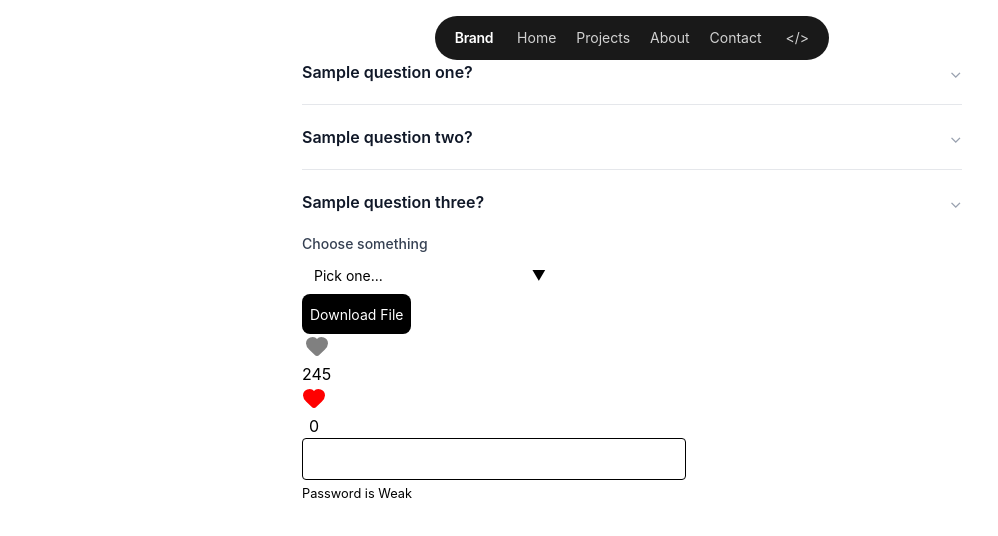
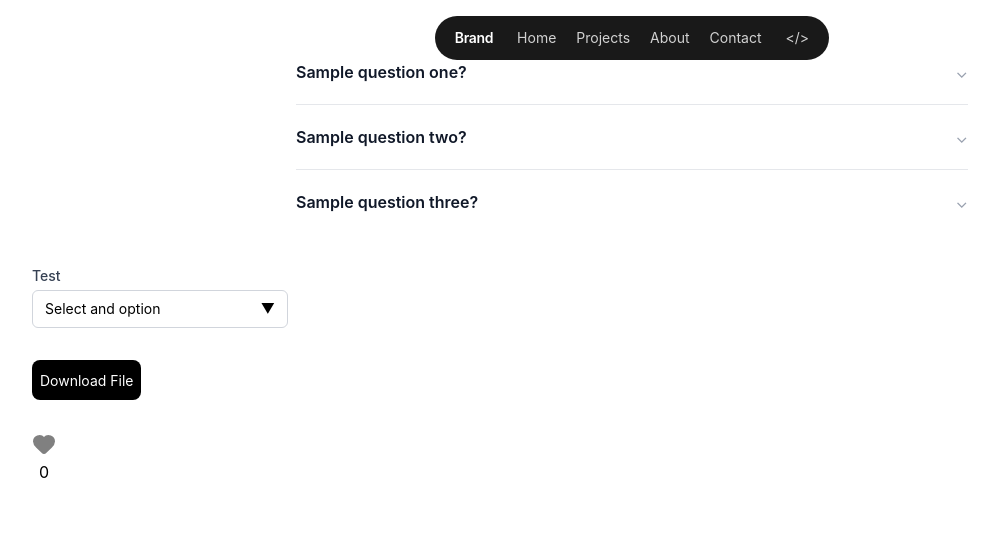
Before and after one commit to omkarwarik02/stark, a React (Vite) app: page / in a window 1280 px wide. Shown: the top 536 px of the page, without its empty margins (8-1006 px from the left). Built offline with nearby package versions, Linux system fonts and the light colour scheme.

Commit message:
fix: export LikeButton from library entry

```diff
--- a/src/App.tsx
+++ b/src/App.tsx
@@ -3,30 +3,15 @@ import DynamicIslandNavbar from './DynamicIslandNavbar/DynamicIslandNavbar'
 import FileDownloadButton from './FileDownloadButton/FileDownloadButton'
 import { FAQAccordion } from './index'
 import LikeButton from './LikeButton/LikeButton'
-import PasswordStrengthCheck from './PasswordStrengthCheck/PasswordStrengthCheck'
-
 
 function App() {
   return (
-    <div style={{ maxWidth: 700, margin: '40px auto', padding: '0 20px' }}>
+    <div className="p-10 space-y-8">
       <DynamicIslandNavbar />
       <FAQAccordion />
-      <DropdownMenu
-  label="Choose something"
-  placeholder="Pick one..."
-  options={[
-    { value: 'opt1', label: 'Option 1' },
-    { value: 'opt2', label: 'Option 2' }
-  ]}
-  handleChange={(value) => console.log('Selected:', value)}
-/>
-<FileDownloadButton
-        href="/sample_text.pdf"
-        download="sample_text.pdf"
-      />
-       <LikeButton initialCount={245} initialIsLiked={false} />
-       <LikeButton initialCount={0} initialIsLiked={true} />
-       <PasswordStrengthCheck/>
+      <DropdownMenu label="Test" />
+      <FileDownloadButton href="/test.pdf" download="test.pdf" />
+      <LikeButton initialCount={0} initialIsLiked={false} />
     </div>
   )
 }
--- a/src/DropdownMenu/DropdownMenu.tsx
+++ b/src/DropdownMenu/DropdownMenu.tsx
@@ -64,7 +64,7 @@ return (
 
         <button
             onClick={toggle}
-            className="w-full px-3 py-2 border-gray-300 rounded-md bg-white text-left text-sm hover:bg-gray-50"
+            className="w-full px-3 py-2 border border-gray-300 rounded-md bg-white text-left text-sm hover:bg-gray-50"
         >
             {selectedOption?.label || placeholder}
             <span className={`float-right transition-transform ${isOpen ? 'rotate-180' : ''}`}>
--- a/src/index.ts
+++ b/src/index.ts
@@ -3,3 +3,4 @@ export {default as FAQAccordion} from './FAQAccordion/FAQAccordion'
 export {default as DynamicIslandNavbar} from './DynamicIslandNavbar/DynamicIslandNavbar'
 export {default as DropdownMenu} from './DropdownMenu/DropdownMenu'
 export {default as FileDownloadButton} from './FileDownloadButton/FileDownloadButton'
+export {default as LikeButton} from './LikeButton/LikeButton'
```
